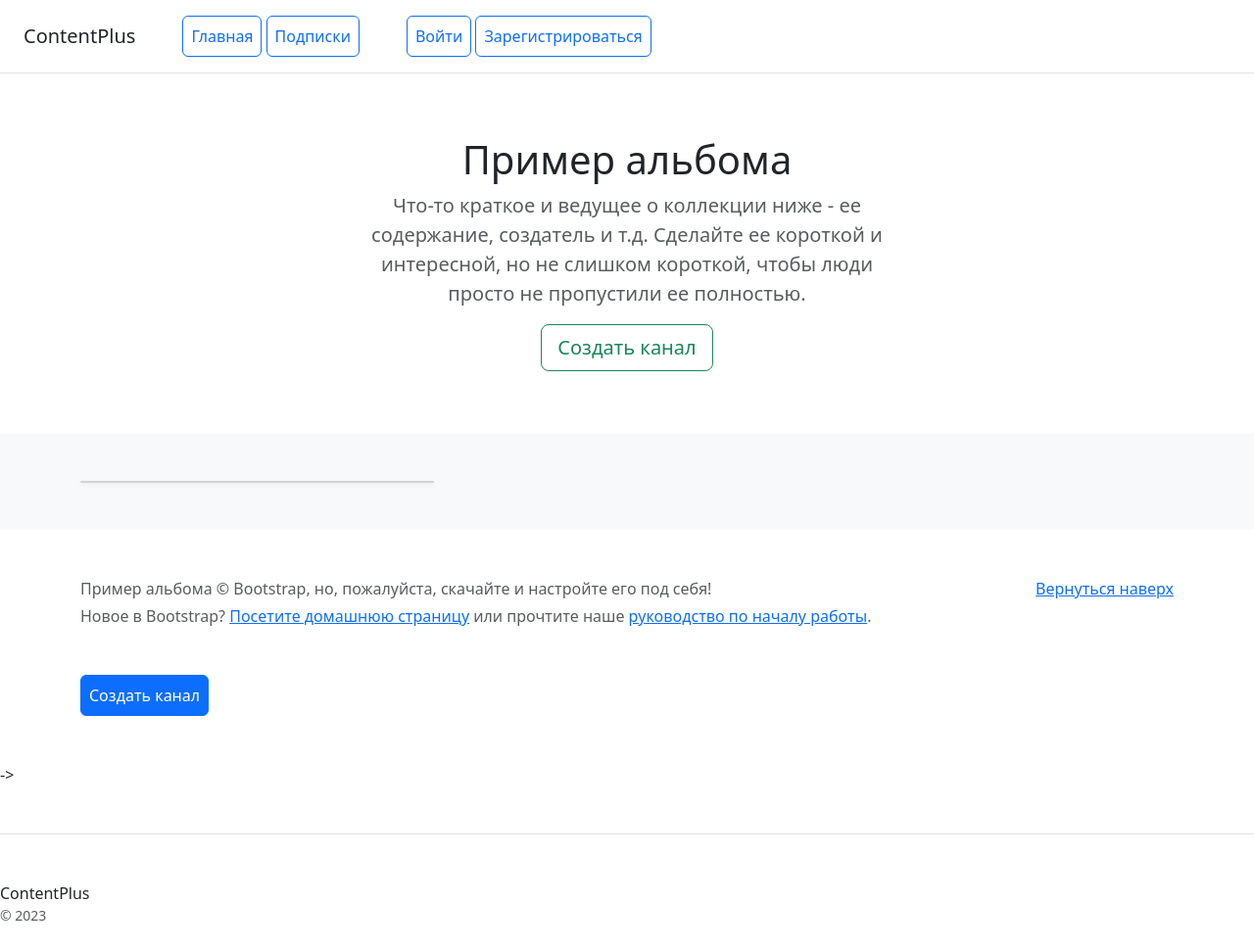
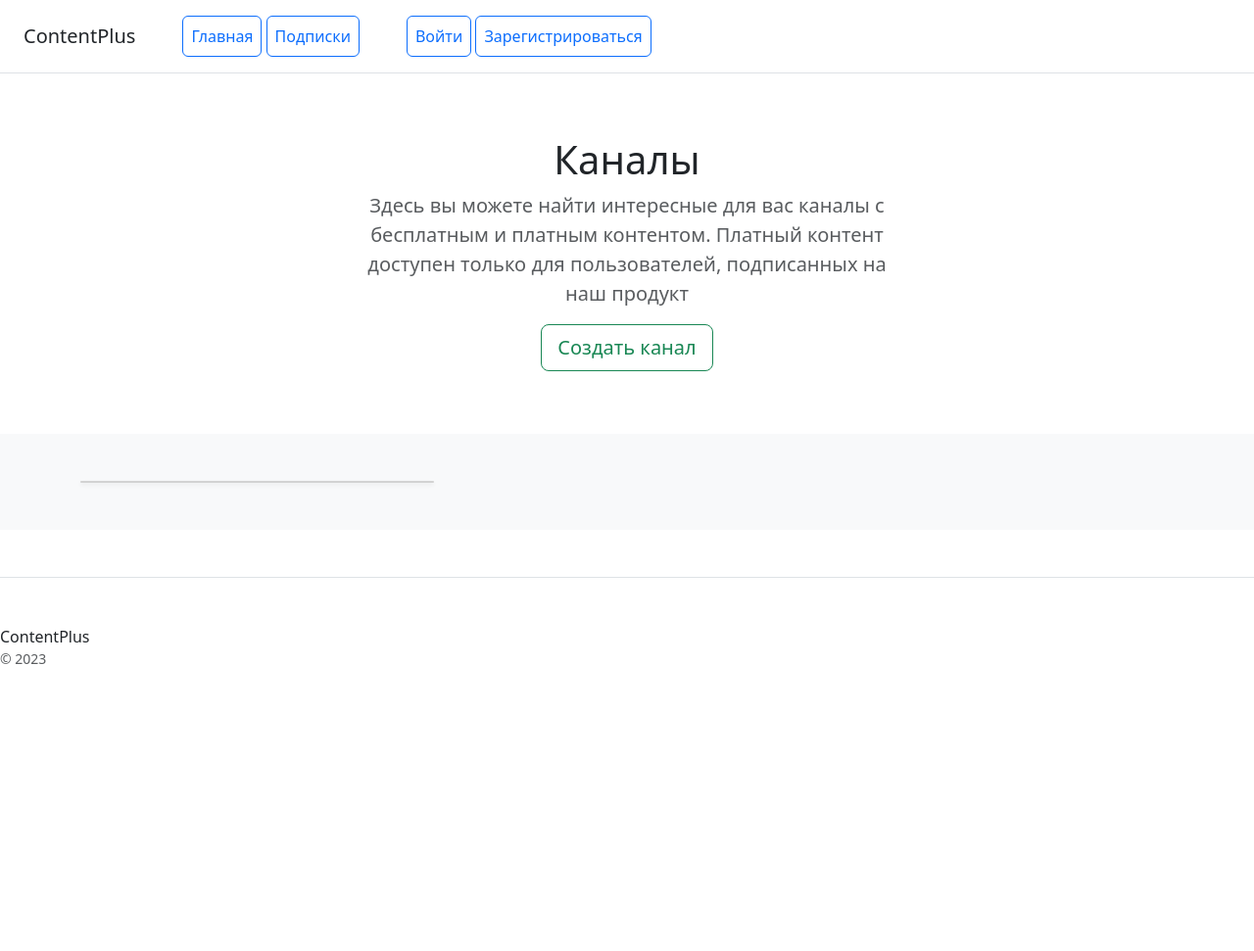
Before and after one commit to HoolyWant/PaidContentService, a Django app: page /channels/ in a window 1280 px wide. Shown: the top 971 px of the page at 98% size. After the commit the page ends 678 px from the top, so only its background shows below. Run offline with Django 4.2, Linux system fonts and the light colour scheme; data that the repository does not hold is empty; some libraries are stand-ins or nearby versions.

Commit message:
reconstruction from error

```diff
--- a/content_app/templates/content_app/channel_detail.html
+++ b/content_app/templates/content_app/channel_detail.html
@@ -52,11 +52,6 @@
 </footer>
 
 
-    <script src="/docs/5.0/dist/js/bootstrap.bundle.min.js" crossorigin="anonymous"></script>
-
-
-  </body>
-</html>
 
 <!- <div class="col-12">
         <div class="container">
--- a/content_app/templates/content_app/channel_list.html
+++ b/content_app/templates/content_app/channel_list.html
@@ -1,12 +1,15 @@
 {% extends 'content_app/base.html'%}
 
 {% block content %}
+<script src="https://code.jquery.com/jquery-3.3.1.slim.min.js" integrity="sha384-q8i/X+965DzO0rT7abK41JStQIAqVgRVzpbzo5smXKp4YfRvH+8abtTE1Pi6jizo" crossorigin="anonymous"></script>
+<script src="https://cdnjs.cloudflare.com/ajax/libs/popper.js/1.14.7/umd/popper.min.js" integrity="sha384-UO2eT0CpHqdSJQ6hJty5KVphtPhzWj9WO1clHTMGa3JDZwrnQq4sF86dIHNDz0W1" crossorigin="anonymous"></script>
+<script src="https://stackpath.bootstrapcdn.com/bootstrap/4.3.1/js/bootstrap.min.js" integrity="sha384-JjSmVgyd0p3pXB1rRibZUAYoIIy6OrQ6VrjIEaFf/nJGzIxFDsf4x0xIM+B07jRM" crossorigin="anonymous"></script>
 
   <section class="py-5 text-center container">
     <div class="row py-lg-12">
       <div class="col-lg-6 col-md-8 mx-auto">
-        <h1 class="fw-light">Пример альбома</h1>
-        <p class="lead text-muted">Что-то краткое и ведущее о коллекции ниже - ее содержание, создатель и т.д. Сделайте ее короткой и интересной, но не слишком короткой, чтобы люди просто не пропустили ее полностью.</p>
+        <h1 class="fw-light">Каналы</h1>
+        <p class="lead text-muted"> Здесь вы можете найти интересные для вас каналы с бесплатным и платным контентом. Платный контент доступен только для пользователей, подписанных на наш продукт</p>
         <p>
           <a href="#" class="btn btn-outline-success btn-lg">Создать канал</a>
         </p>
@@ -21,58 +24,28 @@
         <div class="col">
           <div class="card shadow-sm">
             {% for object in object_list %}
-                <div class="card" style="width: 18rem;">
                   <img src="/media/{{ object.image }}" class="card-img-top" alt="Card image cap">
                   <div class="card-body">
                     <h5 class="card-title">{{ object.title }}</h5>
                     <p class="card-text">{{ object.description }}</p>
-                    <div class="btn-group">
-                  <button type="button" class="btn btn-secondary">Dropdown</button>
-                  <button type="button" class="btn btn-secondary dropdown-toggle dropdown-toggle-split" data-toggle="dropdown" aria-haspopup="true" aria-expanded="false">
-                    <span class="sr-only">Toggle Dropdown</span>
-                  </button>
-                    <div class="dropdown-menu">
-                    <a class="dropdown-item" href="#!">Action</a>
-                    <a class="dropdown-item" href="#!">Another action</a>
-                    <a class="dropdown-item" href="#!">Another action</a>
-                    </div>
-                </div>
-                {% endfor %}
+                      <div class="dropdown open">
+                          <button class="btn btn-secondary dropdown-toggle"
+                                  type="button" id="dropdownMenu5" data-toggle="dropdown"
+                                  aria-haspopup="true" aria-expanded="false">
+                            Тыкай сюда
+                          </button>
+                          <div class="dropdown-menu">
+                            <a class="dropdown-item" href="{% url 'content_app:channel_view' object.id%} ">Открыть</a>
+                            <a class="dropdown-item" href="%">Следить за каналом</a>
+                            <a class="dropdown-item disabled" href="#!">Перестать следить</a>
+                          </div>
+                        </div>
+            {% endfor %}
           </div>
         </div>
       </div>
     </div>
   </div>
+ </div>
 
-</main>
-
-<footer class="text-muted py-5">
-  <div class="container">
-    <p class="float-end mb-1">
-      <a href="#">Вернуться наверх</a>
-    </p>
-    <p class="mb-1">Пример альбома &copy; Bootstrap, но, пожалуйста, скачайте и настройте его под себя!</p>
-    <p class="mb-0">Новое в Bootstrap? <a href="/">Посетите домашнюю страницу</a> или прочтите наше <a href="/docs/5.0/getting-started/introduction/">руководство по началу работы</a>.</p>
-  </div>
-</footer>
-</body>
-
-
-<!- <div class="col-12">
-        <div class="container">
-            <div class="col-3 mb-5">
-                <a class="p-2 btn btn-primary" href='{% url "content_app:channel_create" %}'>Создать канал</a>
-            </div>
-                {% for object in object_list %}
-                <div class="card" style="width: 18rem;">
-                  <img src="/media/{{ object.image }}" class="card-img-top" alt="Card image cap">
-                  <div class="card-body">
-                    <h5 class="card-title">{{ object.title }}</h5>
-                    <p class="card-text">{{ object.description }}</p>
-                    <a href="{% url 'content_app:channel_view' object.id %}" class="btn btn-primary stretched-link">Посмотреть</a>
-                  </div>
-                </div>
-                {% endfor %}
-        </div>
-    </div>->
 {% endblock %}
--- a/content_app/views.py
+++ b/content_app/views.py
@@ -20,6 +20,10 @@ class ChannelList(ListView):
 class ChannelCreate(CreateView):
     model = Channel
 
+    def form_valid(self, form):
+        self.object = form.save()
+        self.object.owner_id = self.request.user
+
 
 class ChannelView(DetailView):
     model = Channel
```
Also changed, not shown: content_app/migrations/0001_initial.py (added), content_app/migrations/0002_alter_channel_description_and_more.py (added), media/channels/Снимок_экрана_от_2023-11-07_09-51-06.png (added), users/migrations/0002_user_is_subscribed.py (added).
